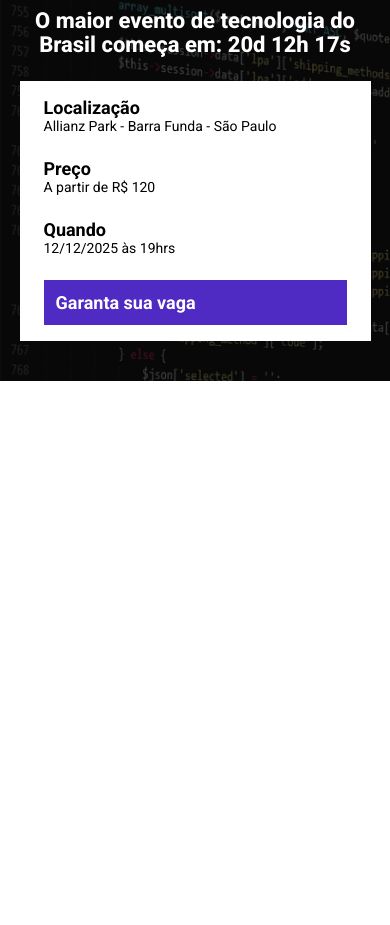
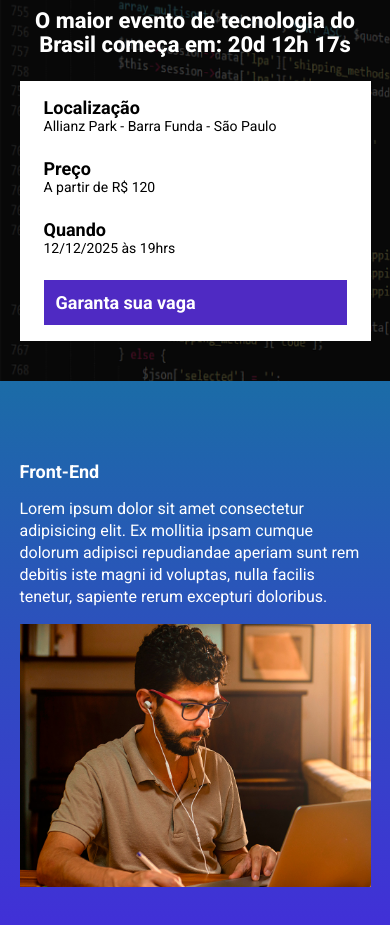
Before and after one commit to SeraphCloud/ebac-tech-talks, a website built with Parcel: page src/index.html in a window 390 px wide. Shown: the part 95-1020 px from the top of the page. Before the commit the page ends 844 px from the top, so only its background shows below. Built offline with nearby package versions, Linux system fonts and the light colour scheme.

Commit message:
Criada a seção Front-End

```diff
--- a/src/index.html
+++ b/src/index.html
@@ -36,6 +36,18 @@
         </div>
     </header>
 
+    <section class="event">
+        <div class="container">
+            <div class="event__details">
+                <h2 class="event__details__title">Front-End</h2>
+                <p class="event__details__description">
+                    Lorem ipsum dolor sit amet consectetur adipisicing elit. Ex mollitia ipsam cumque dolorum adipisci repudiandae aperiam sunt rem debitis iste magni id voluptas, nulla facilis tenetur, sapiente rerum excepturi doloribus.
+                </p>
+            </div>
+            <img class="event__image" src="./images/frontend.png" alt="Front-End">
+        </div>
+    </section>
+
     <script src="scripts/main.js"></script>
 </body>
 </html>
--- /dev/null
+++ b/src/styles/_event.scss
@@ -0,0 +1,42 @@
+.event {
+    padding: 80px 0;
+    background-image: linear-gradient(#1b6ca7, #442bdb);
+
+    .container {
+        display: flex;
+    }
+
+    &__image {
+        max-width: 360px;
+    }
+
+    &__details {
+        margin-right: 40px;
+
+        &__title {
+            font-weight: bold;
+            font-size: 18px;
+            margin-bottom: 16px;
+        }
+
+        &__description {
+            line-height: 22px;
+        }
+    }
+
+    @media (max-width: 640px) {
+
+        .container {
+            display: block;
+        }
+
+        &__image {
+            width: 100%;
+        }
+
+        &__details {
+            margin-right: 0;
+            margin-bottom: 16px;
+        }
+    }
+}
--- a/src/styles/main.scss
+++ b/src/styles/main.scss
@@ -1,4 +1,5 @@
 @use "hero";
+@use "event";
 @use "components/infosbar";
 @use "components/buttons";
 
```
